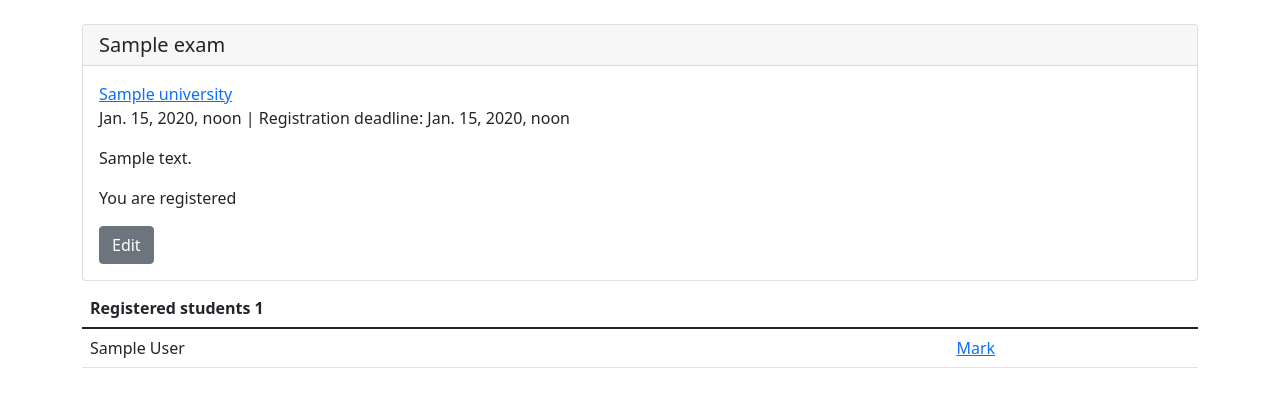
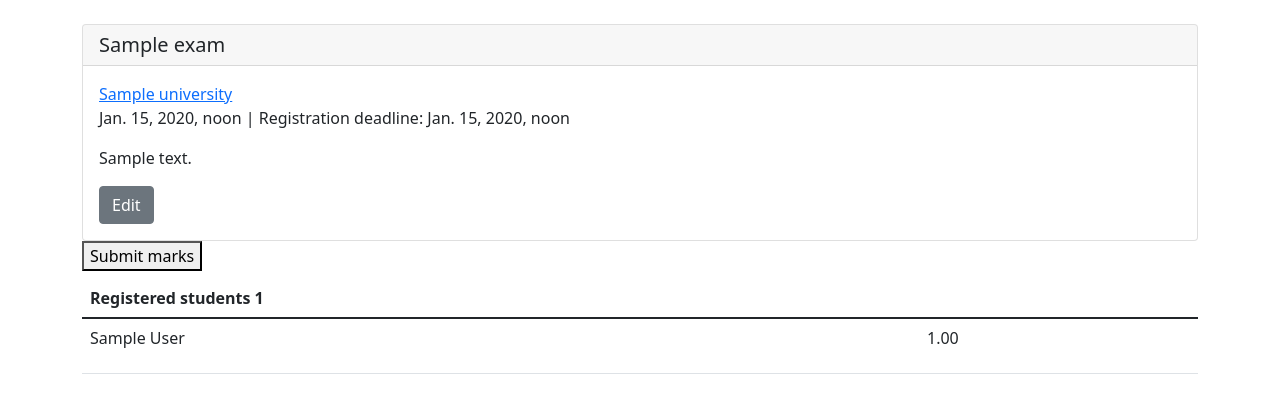
Before and after one commit to pgmatev/HowToApply, a Django app: page /exams/1 in a window 1280 px wide. Shown: the part 118-531 px from the top of the page. Run offline with Django 3.2, Linux system fonts and the light colour scheme; a user stored in the database is signed in; tables that the repository leaves empty hold one stand-in row (values such as "Sample post"); some libraries are stand-ins or nearby versions.

Commit message:
universities can mark students dynamically

```diff
--- a/exams/templates/exams/view_exam.html
+++ b/exams/templates/exams/view_exam.html
@@ -37,21 +37,28 @@
                     {% for registered_student in registered_students %}
                         <tr>
                             <td>
-                                <a href="{% url 'hta_platform:profiles' user_id=registered_student.user.id%}" class="text-decoration-none link-dark">
-                                    {{ registered_student.user.first_name}} {{ registered_student.user.last_name }}
+                                <a href="{% url 'hta_platform:profiles' user_id=registered_student.student.user.id%}" class="text-decoration-none link-dark">
+                                    {{ registered_student.student.user.first_name}} {{ registered_student.student.user.last_name }}
                                 </a>
                             </td>
-                            {% if not exam.is_upcoming %}
-                                <td>
-                                    <a href="#">Mark</a>
-                                </td>
-                            {% else %}
-{#                                <td>#}
-{#                                registered at: {{ registered_student }}#}
-{#                                </td>#}
-                            {% endif %}
+                            <td style="width:25%" id="mark-location-{{ registered_student.id }}">
+                                {% if not exam.is_upcoming and not registered_student.mark%}
+                                    <div class="input-group input-group-sm">
+                                    {% csrf_token %}
+                                        <input type="hidden" id="student-{{ registered_student.id }}" value="{{ registered_student.id }}">
+                                      <input step="0.01" type="number" class="form-control" id="mark-{{ registered_student.id }}" placeholder="Mark" value="">
+                                      <div class="input-group-append">
+                                        <button class="btn btn-outline-primary" type="submit" id="submit-mark-{{ registered_student.id }}">Enter</button>
+                                      </div>
+                                    </div>
+{#                                    <a href="{% url 'exams:mark_student' program_id=registered_student.id exam_id=exam.id%}">Mark</a>#}
+                                {% else %}
+                                    <p>{{ registered_student.mark }}</p>
+                                {% endif %}
+                            </td>
                         </tr>
                     {% endfor %}
+                    <button type="submit">Submit marks</button>
                 {% else %}
                     <tr>
                         <td>None</td>
@@ -62,4 +69,31 @@
             </table>
         {% endif %}
     </div>
+
+<script>
+    {% for registered_student in registered_students %}
+    $("#submit-mark-{{ registered_student.id }}").click(function (e) {
+        e.preventDefault();
+        let student = $("#student-{{ registered_student.id }}").val();
+        let mark = $("#mark-{{ registered_student.id }}").val();
+        console.log(mark);
+        $.ajax({
+            type: 'POST',
+            url: "{% url 'exams:view_exam' exam_id=exam.id %}",
+            data: {
+                student: student,
+                mark: mark,
+                csrfmiddlewaretoken: '{{ csrf_token }}'
+            },
+            success: function (response) {
+                $("#mark-location-{{ registered_student.id }}").empty();
+                $("#mark-location-{{ registered_student.id }}").append(mark)
+            },
+            error: function (response) {
+                alert(response["responseJSON"]["error"]);
+            }
+        })
+    })
+    {% endfor %}
+</script>
 {% endblock %}
--- a/exams/views.py
+++ b/exams/views.py
@@ -29,7 +29,6 @@ def list_exams(request, *args, **kwargs):
 def create_exam(request):
     user = request.user
     exam_form = ExamForm(request.POST or None)
-    print(exam_form)
 
     if user:
         if hasattr(user, 'university'):
@@ -89,21 +88,23 @@ def view_exam(request, *args, **kwargs):
     exam = Exam.objects.get(id=exam_id)
 
     user = request.user
-    is_registered = False
-    registered_students = []
-    students_count = 0
-
+    context = {'exam': exam}
     if user:
         if hasattr(user, "student"):
             if StudentExam.objects.filter(student=user.student, exam=exam).exists():
                 is_registered = True
+
+                context = {'exam': exam, 'is_registered': is_registered}
+
         if hasattr(user, "university"):
             if exam.university == user.university:
-                registered_students = list(Student.objects.filter(exams__id=exam.id).order_by("user__first_name"))
+                registered_students = list(StudentExam.objects.filter(exam=exam.id).order_by("student__user__first_name"))
                 students_count = len(registered_students)
+                if request.is_ajax() and request.method == 'POST':
+                    StudentExam.objects.filter(id=request.POST["student"]).update(mark=request.POST["mark"])
+                context = {'exam': exam, 'registered_students': registered_students,
+                           'students_count': students_count}
 
-    context = {'exam': exam, 'is_registered': is_registered, 'registered_students': registered_students,
-               'students_count': students_count}
     return render(request, 'exams/view_exam.html', context)
 
 
@@ -125,3 +126,22 @@ def student_exam_register(request, *args, **kwargs):
             student_exam.save()
 
         return redirect("exams:view_exam", exam_id=exam.id)
+
+
+# @login_required
+# def mark_student(request, *args, **kwargs)
+#     exam_id = kwargs.get('exam_id')
+#     student_id = kwargs.get('student_id')
+#     user = request.user
+#
+#     if hasattr(user, 'university'):
+#         try:
+#             exam = Exam.objects.get(id=exam_id)
+#             student = Student.objects.get(id=student_id)
+#         except Exam.DoesNotExist() or Student.DoesNotExist():
+#             return HttpResponse("Exam or Student don't exist")
+#
+#         if user.university == exam.university:
+#             student_exam = StudentExam.objects.get(student=student, exam=exam)
+#             if student_exam.exists():
+#                 student_exam.mark = request.POST.get("mark")
--- a/hta_platform/templates/hta_platform/base.html
+++ b/hta_platform/templates/hta_platform/base.html
@@ -4,6 +4,7 @@
     <meta http-equiv="X-UA-Compatible" content="IE=edge">
     <meta name="viewport" content="width=device-width, initial-scale=1.0">
     <title>How To Apply</title>
+    <script src="https://cdnjs.cloudflare.com/ajax/libs/jquery/3.3.1/jquery.min.js"></script>
     <script src="https://kit.fontawesome.com/f6561d7c35.js" crossorigin="anonymous"></script>
     <link href="https://cdn.jsdelivr.net/npm/bootstrap@5.1.3/dist/css/bootstrap.min.css" rel="stylesheet" integrity="sha384-1BmE4kWBq78iYhFldvKuhfTAU6auU8tT94WrHftjDbrCEXSU1oBoqyl2QvZ6jIW3" crossorigin="anonymous">
 </head>
--- a/hta_platform/views.py
+++ b/hta_platform/views.py
@@ -107,6 +107,7 @@ def edit_profile(request):
 
             context = {'edit_user_form': edit_user_form, 'edit_student_form': edit_student_form, 'user': user}
             return render(request, 'hta_platform/edit_student_profile.html', context)
+
         elif hasattr(user, 'university'):
             # edit_user_form = EditUserForm(instance=user)
             # i need to decide which user attributes i want to edit in university edit and make a form for them
@@ -205,10 +206,8 @@ def search(request):
                                                      Q(user__last_name__icontains=search_query))
             search_universities = University.objects.filter(Q(user__username__icontains=search_query) |
                                                             Q(name__icontains=search_query))
-            print("hi")
             search_programs = Program.objects.filter(Q(name__icontains=search_query) |
-                                                        Q(description__icontains=search_query))
-            print(search_programs)
+                                                     Q(description__icontains=search_query))
             search_results = list(chain(search_students, search_universities))
             context['search_results'] = search_results
             context['search_query'] = search_query
```
Also changed, not shown: exams/forms.py (+11 -1 lines).
